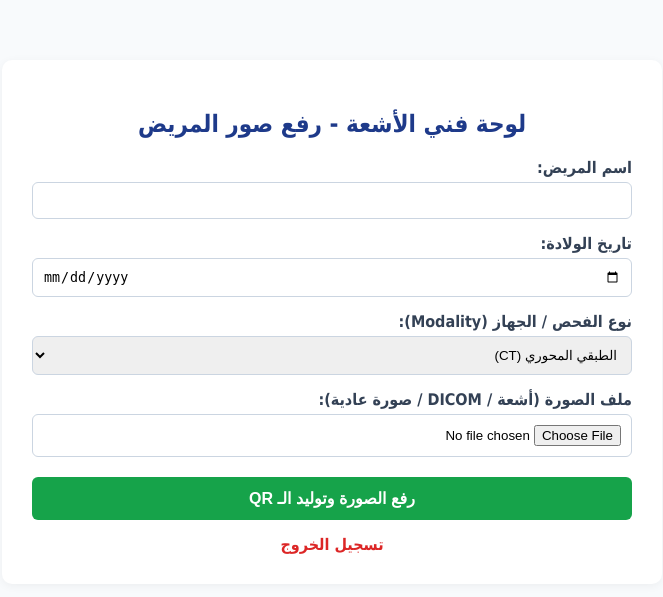
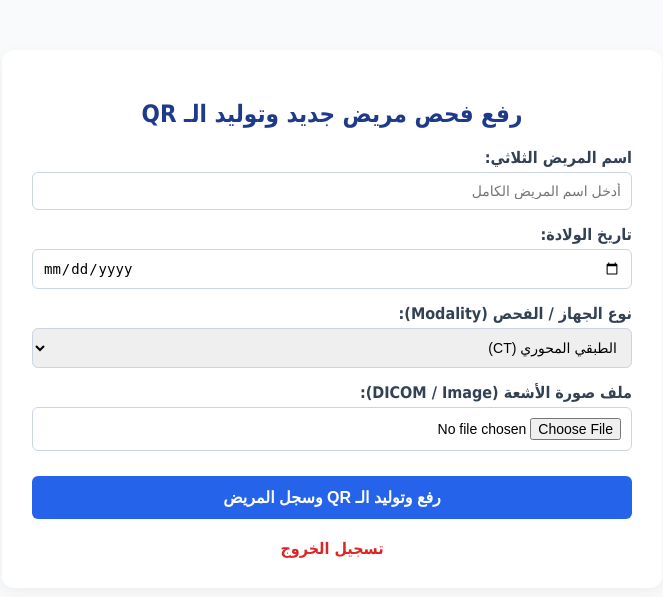
Before and after one commit to mamdouhsaad732-ux/medical_pacs_system, a Python web app: template templates/technician.html in a window 1280 px wide. Shown: the top 597 px of the page, without its empty margins (308-971 px from the left). Run offline with Jinja, Linux system fonts and the light colour scheme; the template is opened without the code that fills it, so the values that code supplies are empty.

Commit message:
Update technician.html

```diff
--- a/templates/technician.html
+++ b/templates/technician.html
@@ -5,45 +5,55 @@
     <title>لوحة الفني - رفع صور الأشعة</title>
     <style>
         body { font-family: Tahoma, sans-serif; background: #f8fafc; margin: 0; padding: 20px; }
-        .container { max-width: 600px; background: white; margin: 40px auto; padding: 30px; border-radius: 10px; box-shadow: 0 2px 10px rgba(0,0,0,0.05); }
-        h2 { color: #1e3a8a; text-align: center; }
-        label { display: block; margin-top: 15px; font-weight: bold; color: #334155; }
-        input, select { width: 100%; padding: 10px; margin-top: 5px; border: 1px solid #cbd5e1; border-radius: 6px; box-sizing: border-box; }
-        button { background: #16a34a; color: white; border: none; padding: 12px; width: 100%; border-radius: 6px; font-size: 16px; cursor: pointer; margin-top: 20px; font-weight: bold; }
-        button:hover { background: #15803d; }
-        .logout-link { display: block; text-align: center; margin-top: 15px; color: #dc2626; text-decoration: none; font-weight: bold; }
+        .container { max-width: 600px; background: white; margin: 30px auto; padding: 30px; border-radius: 12px; box-shadow: 0 4px 15px rgba(0,0,0,0.05); }
+        h2 { color: #1e3a8a; text-align: center; margin-bottom: 20px; }
         .user-info { background: #e2e8f0; padding: 10px; border-radius: 6px; margin-bottom: 20px; text-align: center; font-weight: bold; color: #1e293b; }
+        .form-group { margin-bottom: 15px; }
+        label { display: block; margin-bottom: 5px; font-weight: bold; color: #334155; }
+        input, select { width: 100%; padding: 10px; box-sizing: border-box; border: 1px solid #cbd5e1; border-radius: 6px; font-size: 14px; }
+        button { background: #2563eb; color: white; border: none; padding: 12px; width: 100%; border-radius: 6px; cursor: pointer; font-size: 16px; font-weight: bold; margin-top: 10px; }
+        button:hover { background: #1d4ed8; }
+        .logout-link { display: block; text-align: center; margin-top: 20px; color: #dc2626; text-decoration: none; font-weight: bold; }
     </style>
 </head>
 <body>
     <div class="container">
         {% if user %}
         <div class="user-info">
-            مرحباً بك، {{ user.name }}
+            مرحباً بك، {{ user.name }} ({{ user.modality }})
         </div>
         {% endif %}
 
-        <h2>لوحة فني الأشعة - رفع صور المريض</h2>
+        <h2>رفع فحص مريض جديد وتوليد الـ QR</h2>
 
+        <!-- ملاحظة هامة جداً: enctype="multipart/form-data" هي المسؤولة عن إرسال الملفات بنجاح -->
         <form action="/technician/upload" method="post" enctype="multipart/form-data">
-            <label>اسم المريض:</label>
-            <input type="text" name="patient_name" required>
+            <div class="form-group">
+                <label>اسم المريض الثلاثي:</label>
+                <input type="text" name="patient_name" required placeholder="أدخل اسم المريض الكامل">
+            </div>
 
+            <div class="form-group">
                 <label>تاريخ الولادة:</label>
                 <input type="date" name="birth_date" required>
+            </div>
 
-            <label>نوع الفحص / الجهاز (Modality):</label>
+            <div class="form-group">
+                <label>نوع الجهاز / الفحص (Modality):</label>
                 <select name="modality" required>
                     <option value="CT">الطبقي المحوري (CT)</option>
                     <option value="MRI">الرنين المغناطيسي (MRI)</option>
                     <option value="X-Ray">الأشعة السينية (X-Ray)</option>
-                <option value="Echo">الإيكو (Echo)</option>
+                    <option value="Echo">الأمواج فوق الصوتية (Echo)</option>
                 </select>
+            </div>
 
-            <label>ملف الصورة (أشعة / DICOM / صورة عادية):</label>
-            <input type="file" name="file" required>
+            <div class="form-group">
+                <label>ملف صورة الأشعة (DICOM / Image):</label>
+                <input type="file" name="file" required accept="image/*,.dcm">
+            </div>
 
-            <button type="submit">رفع الصورة وتوليد الـ QR</button>
+            <button type="submit">رفع وتوليد الـ QR وسجل المريض</button>
         </form>
 
         <a href="/logout" class="logout-link">تسجيل الخروج</a>
```
Lines whose indentation alone changed are shown as unchanged.
